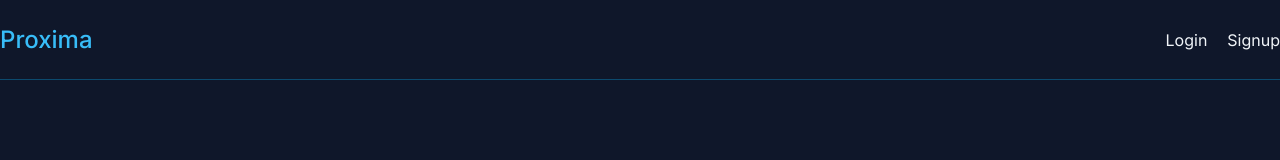
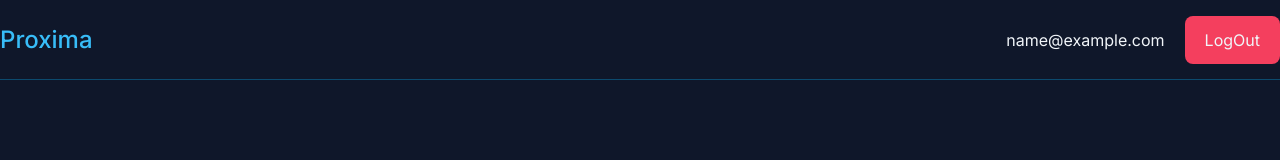
Before and after one commit to Rafiul29/proxima-client, a React (Create React App) app: page / in a window 1280 px wide. Shown: the top 160 px of the page. Built offline with nearby package versions, Linux system fonts and the light colour scheme; no server answers; sample sign-in values are in the browser's storage.

Commit message:
logout added

```diff
--- a/src/components/Navbar.js
+++ b/src/components/Navbar.js
@@ -1,15 +1,43 @@
 import React from "react";
 import { Link } from "react-router-dom";
+import { useAuthContext } from "../hooks/useAuthContext";
+import { useLogout } from "../hooks/useLogout";
 
 const Navbar = () => {
+  const {user}=useAuthContext()
+  const {logout}=useLogout()
+
+  const handleLogOut=()=>{
+    logout()
+  }
   return (
     <div className="navbar container mx-auto h-20 flex items-center justify-between border-b  border-sky-900 ">
       <Link to="/" className="logo text-2xl font-medium text-sky-400">
         Proxima
       </Link>
       <nav className="flex gap-5">
-        <Link to="/login" className="hover:text-sky-400 duration-300">Login</Link>
-        <Link to="/signup" className="hover:text-sky-400 duration-300">Signup</Link>
+        { !user && (<div className="flex gap-5">
+          <Link to="/login" className="hover:text-sky-400 duration-300">
+            Login
+          </Link>
+          <Link to="/signup" className="hover:text-sky-400 duration-300">
+            Signup
+          </Link>
+        </div>)}
+        {
+          user && (
+            <div className="flex gap-5 items-center">
+              <span>{user.email}</span>
+
+      <button
+        type="submit" onClick={handleLogOut}
+        className="bg-rose-500 px-5 py-3 text-white-900 rounded-lg hover:bg-sky-50 hover:text-slate-900 duration-300"
+      >
+       LogOut
+      </button>
+            </div>
+          )
+        }
       </nav>
     </div>
   );
--- a/src/context/AuthContext.js
+++ b/src/context/AuthContext.js
@@ -1,7 +1,9 @@
 import { createContext, useReducer } from "react";
 
 const initialState = {
-  user: localStorage.getItem("user") ? JSON.parse(localStorage.getItem('user')):null,
+  user: localStorage.getItem("user")
+    ? JSON.parse(localStorage.getItem("user"))
+    : null,
 };
 
 export const authReducer = (state, action) => {
@@ -24,8 +26,8 @@ export const authReducer = (state, action) => {
 export const AuthContext = createContext();
 
 export const AuthContextProvider = ({ children }) => {
-  const [state, dispatch ] = useReducer(authReducer, initialState);
-   console.log(state.user)
+  const [state, dispatch] = useReducer(authReducer, initialState);
+
   return (
     <AuthContext.Provider value={{ ...state, dispatch }}>
       {children}
--- a/src/hooks/useLogin.js
+++ b/src/hooks/useLogin.js
@@ -18,7 +18,6 @@ export const useLogin=()=>{
             body:JSON.stringify({email,password})
         })
         const json =await res.json()
-        console.log(json)
         //res.ok ===false
         if(!res.ok){
             setLoding(false)
--- /dev/null
+++ b/src/hooks/useLogout.js
@@ -0,0 +1,14 @@
+import { useAuthContext } from "./useAuthContext";
+
+export const useLogout = () => {
+  const { dispatch:logoutDispatch } = useAuthContext();
+
+  const logout = () => {
+    //clear local storage
+    localStorage.removeItem("user");
+    //dispatch logout
+    logoutDispatch({type:"LOGOUT"})
+  };
+
+  return { logout };
+};
```
